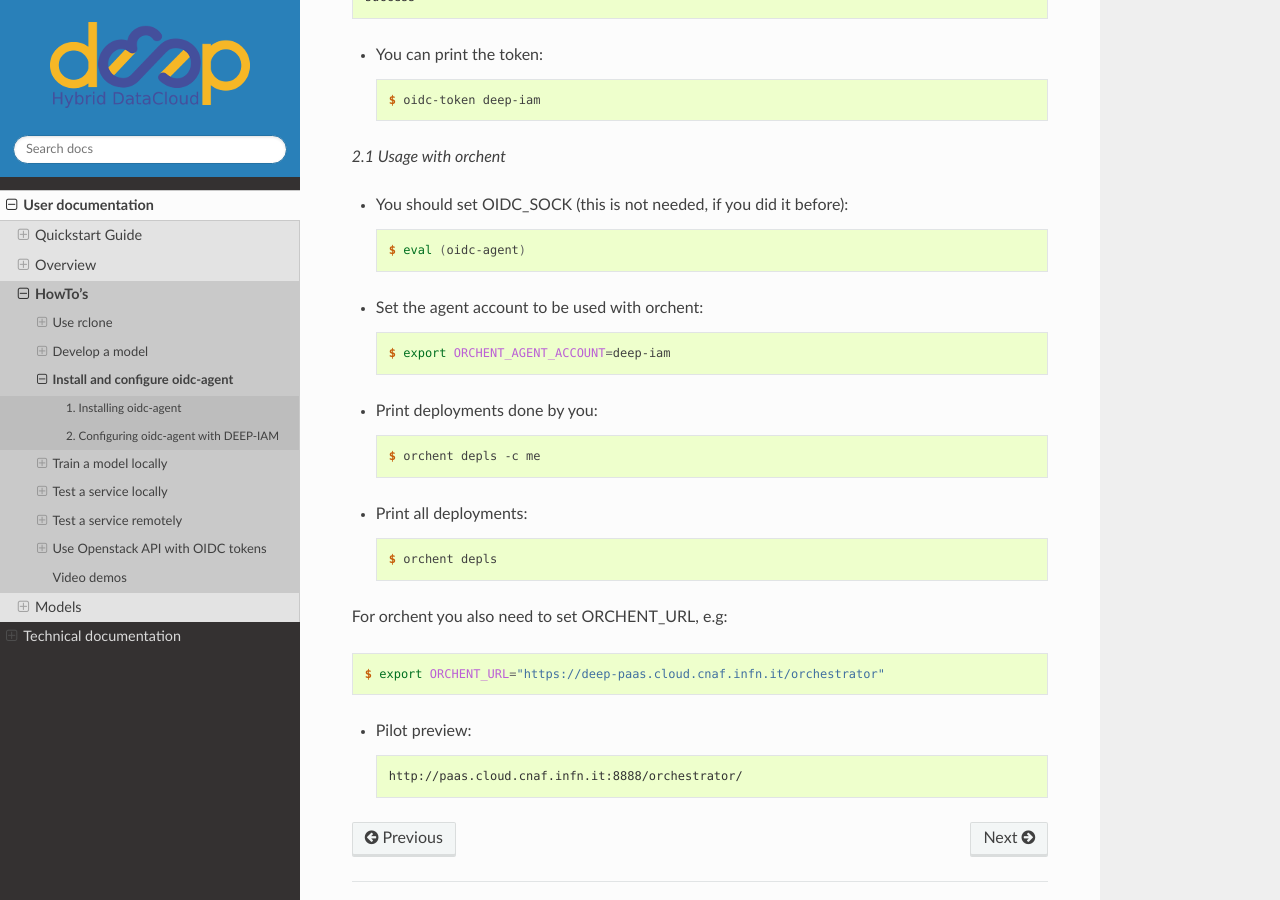
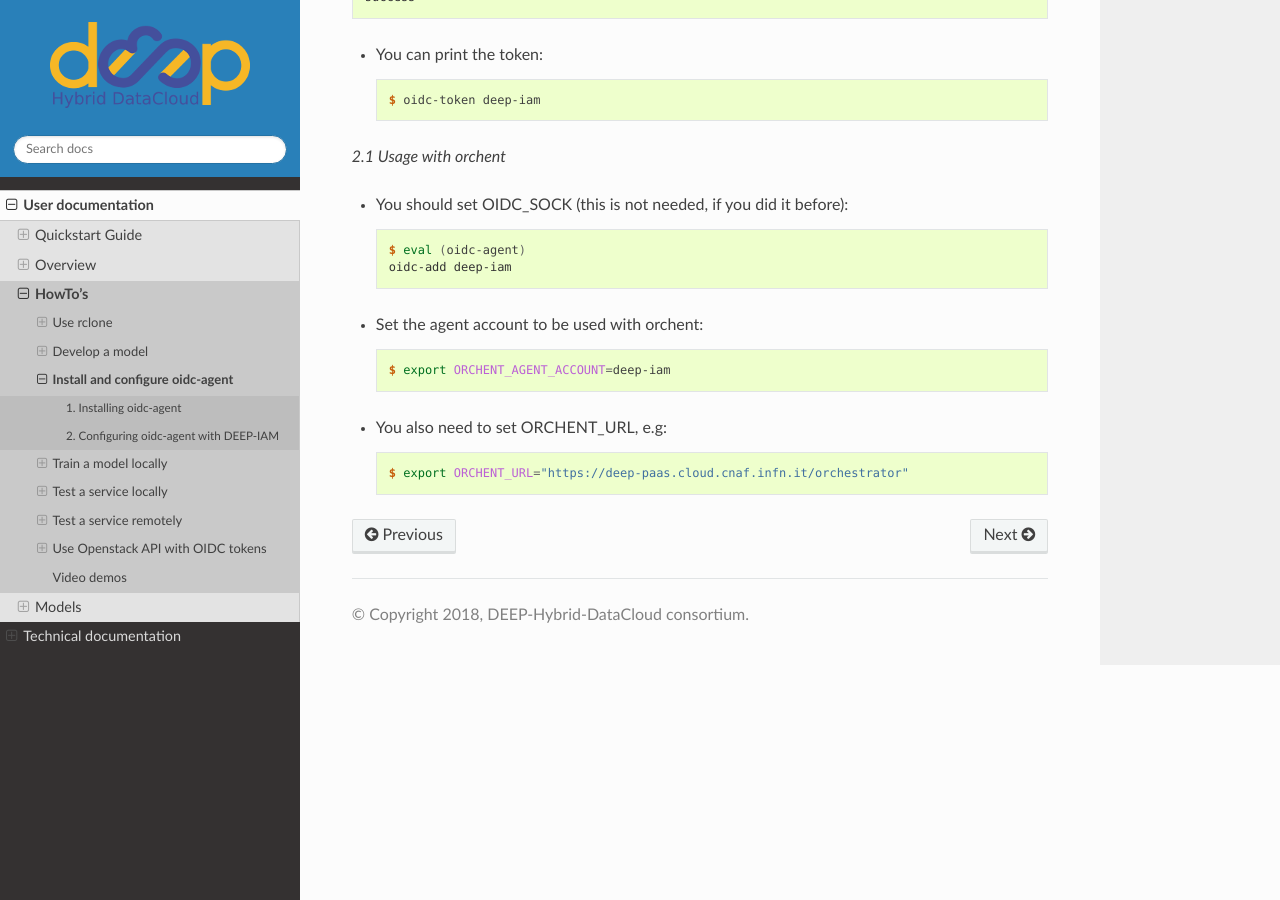
Before and after one commit to deephdc/deep-docs, a Sphinx documentation site: the page built from source/user/howto/oidc-agent.rst, in a window 1280 px wide and 900 px high, scrolled down 1319 px. Built offline with Sphinx 7.4.7 and the Read the Docs theme 2.0.0, drawn with Linux system fonts in a browser that asks for light colours.

```diff
--- a/source/user/howto/oidc-agent.rst
+++ b/source/user/howto/oidc-agent.rst
@@ -61,23 +61,12 @@
 * You should set OIDC_SOCK (this is not needed, if you did it before)::
 
 	$ eval (oidc-agent)
+        oidc-add deep-iam
 
 * Set the agent account to be used with orchent::
 
 	$ export ORCHENT_AGENT_ACCOUNT=deep-iam
 
-* Print deployments done by you::
-
-	$ orchent depls -c me
-
-* Print all deployments::
-
-	$ orchent depls
-
-For orchent you also need to set ORCHENT_URL, e.g::
+* You also need to set ORCHENT_URL, e.g::
 
 	$ export ORCHENT_URL="https://deep-paas.cloud.cnaf.infn.it/orchestrator"
-
-* Pilot preview::
-
-	http://paas.cloud.cnaf.infn.it:8888/orchestrator/
```
